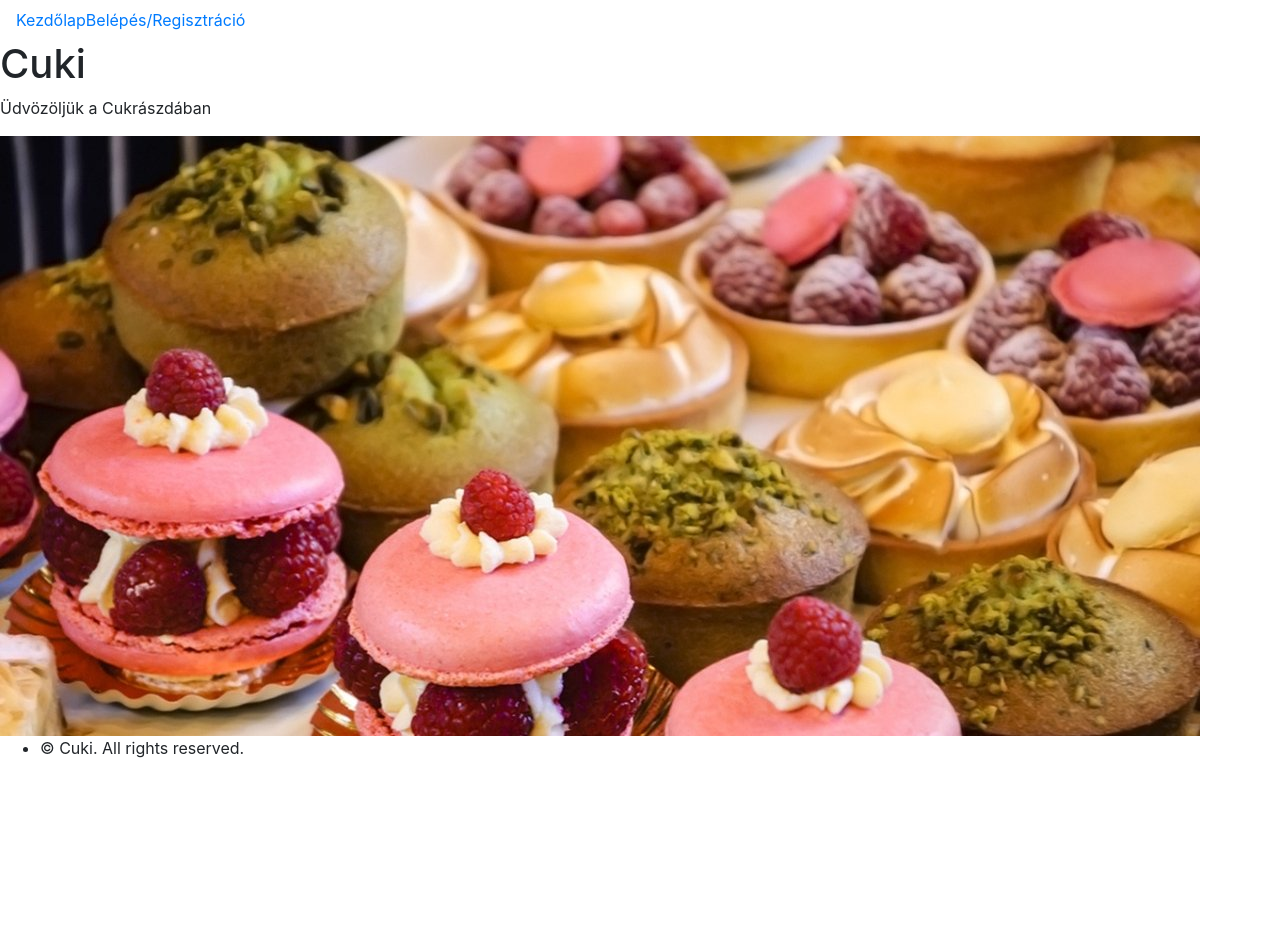
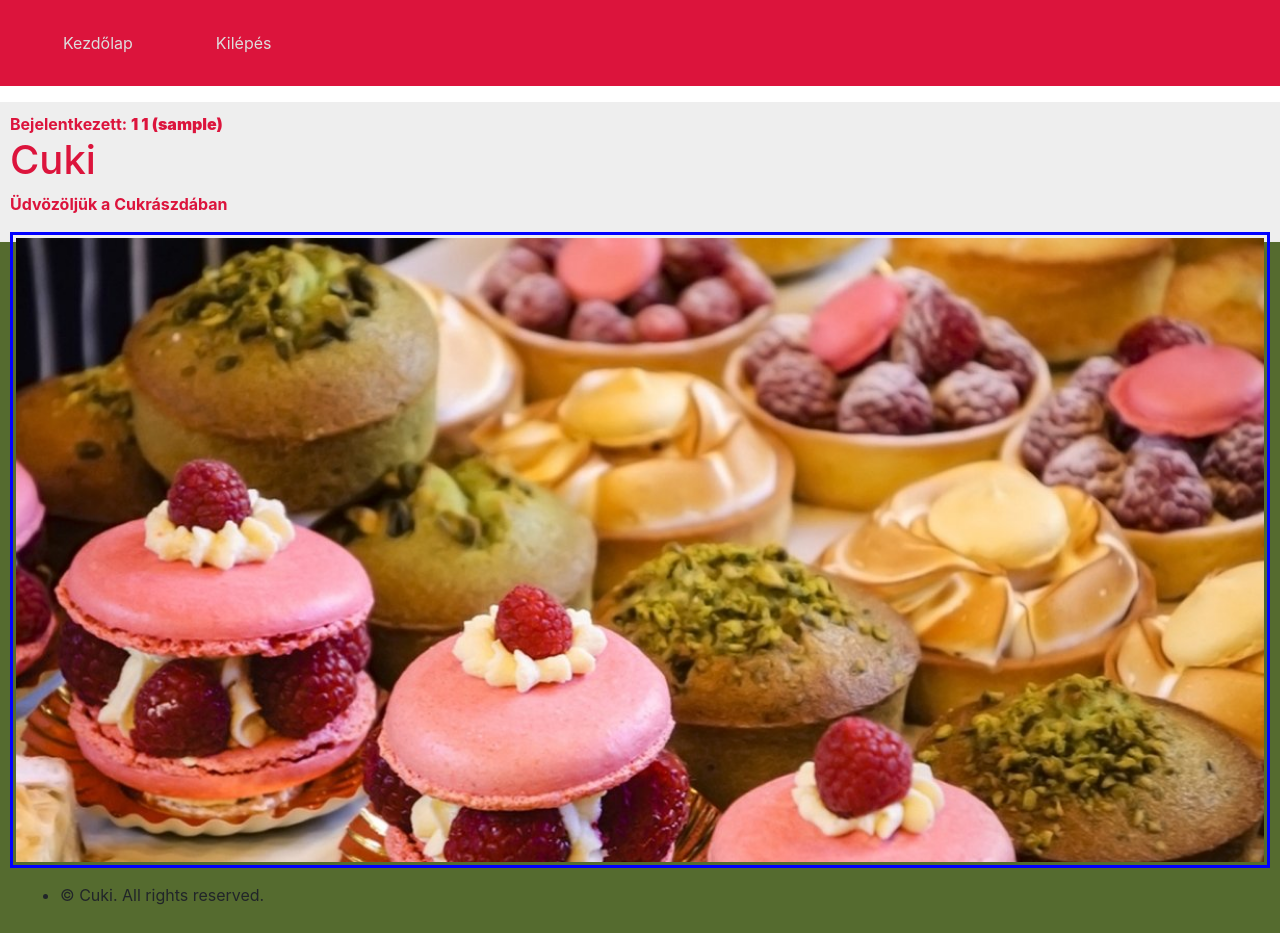
Before and after one commit to SomaHam44/GAMF-WEB2-BEADANDO1, a PHP site: page / in a window 1280 px wide. Before the commit the page ends 758 px from the top, so only its background shows below. Run offline with PHP 8.4, Linux system fonts and the light colour scheme; the visitor is signed in with stand-in values (Sample User, id 1); some libraries are stand-ins or nearby versions.

Commit message:
Add new files about login and starting style

```diff
--- /dev/null
+++ b/assets/css/main.css
@@ -0,0 +1,98 @@
+header {
+    border-radius: 0 px;
+    padding: 0 px;
+    margin: 0 px;
+}
+
+header img {
+    float: left;
+    margin: 20px 10px 0px 10px;
+}
+
+div#wrapper {
+    margin: 5 px;
+}
+
+aside {
+    display: table-cell;
+    vertical-align: top;
+}
+
+nav {
+    float: left;
+    width: 100%;
+    padding: 0;
+    margin: 0 0 1em 0;
+    list-style-type: none;
+    background-color: crimson;
+}
+
+nav ul {
+    list-style-type: none;
+    margin: 0px;
+    padding: 15px 0px;
+}
+
+nav ul li {
+    padding: 0px 15px;;
+}
+
+nav ul li.active {
+    border-right: 5px solid crimson;
+}
+
+nav ul a {
+    float:left;
+	padding: 0.25em 1em;
+	margin: 0.25em 0 0.25em 1em;
+	color: #DDD;
+	text-decoration: none;
+}
+
+div#content {
+    clear: left;
+    padding: 10px;
+    color: crimson;
+    font-weight: bold;
+    background-color: #EEE;
+	width: 100%;
+}
+
+div#content img{
+    float: right;
+    width: 100%;
+    height: auto;
+    margin: 0 0 15px 15px;
+    padding: 3px;
+    border: 3px solid blue;
+}
+
+footer {
+    display: table-cell;
+	border-radius: 0px;
+    margin: 0px;
+	width: 100%;
+    padding: 10px 20px;
+    background-color: darkolivegreen;
+	vertical-align: bottom;
+}
+
+table {
+    border-collapse: collapse;
+}
+th, td {
+    padding: 10px 50px 10px 5px;
+    text-align: left;
+    font-family: sans-serif;
+    font-size: x-small;
+}
+th {
+    color: #1E459E;
+    background-color: #B9C9FE;
+    border-top: 5px solid #AABCFE;
+}
+td {
+    color: #7274A5;
+    background-color: #D0DAFD;
+    border-top: 3px solid #FFFFFF;
+}
--- /dev/null
+++ b/logicals/kilepes.php
@@ -0,0 +1,6 @@
+<?php
+$data = $_SESSION;
+unset($_SESSION["csn"]);
+unset($_SESSION["un"]);
+unset($_SESSION["login"]);
+?>
--- a/templates/index.tpl.php
+++ b/templates/index.tpl.php
@@ -1,4 +1,5 @@
-
+<?php session_start(); ?>
+<?php if(file_exists('./logicals/'.$keres['fajl'].'.php')) { include("./logicals/{$keres['fajl']}.php"); } ?>
 <!DOCTYPE html>
 <html>
 
@@ -6,10 +7,16 @@
     <title><?= $ablakcim['cim']?></title>
     <meta charset="utf-8" />
     <meta name="viewport" content="width=device-width, initial-scale=1, user-scalable=no" />
+    <link rel="stylesheet" href="assets/css/main.css" type="text/css" />
+    <noscript>
+        <link rel="stylesheet" href="assets/css/noscript.css" type="text/css" />
+    </noscript>
     <link rel="stylesheet" href="https://cdn.jsdelivr.net/npm/bootstrap@4.0.0/dist/css/bootstrap.min.css" integrity="sha384-Gn5384xqQ1aoWXA+058RXPxPg6fy4IWvTNh0E263XmFcJlSAwiGgFAW/dAiS6JXm" crossorigin="anonymous">
     <script src="https://code.jquery.com/jquery-3.2.1.slim.min.js" integrity="sha384-KJ3o2DKtIkvYIK3UENzmM7KCkRr/rE9/Qpg6aAZGJwFDMVNA/GpGFF93hXpG5KkN" crossorigin="anonymous"></script>
     <script src="https://cdn.jsdelivr.net/npm/popper.js@1.12.9/dist/umd/popper.min.js" integrity="sha384-ApNbgh9B+Y1QKtv3Rn7W3mgPxhU9K/ScQsAP7hUibX39j7fakFPskvXusvfa0b4Q" crossorigin="anonymous"></script>
     <script src="https://cdn.jsdelivr.net/npm/bootstrap@4.0.0/dist/js/bootstrap.min.js" integrity="sha384-JZR6Spejh4U02d8jOt6vLEHfe/JQGiRRSQQxSfFWpi1MquVdAyjUar5+76PVCmYl" crossorigin="anonymous"></script>
+    <?php if (file_exists('./assets/css' . $keres['fajl'] . '.css')) { ?>
+        <link rel="stylesheet" href="./assets/css/<?= $keres['fajl'] ?>.css" type="text/css"><?php } ?>
 </head>
 
 <body class="is-preload">
@@ -38,7 +45,7 @@
     </header>
 
     <div id="content">
-		<?php if(isset($_SESSION['login'])) { ?>Bejelentkezve: <strong><?= $_SESSION['csn']." ".$_SESSION['un']." (".$_SESSION['login'].")" ?></strong><?php } ?>
+		<?php if(isset($_SESSION['login'])) { ?>Bejelentkezett: <strong><?= $_SESSION['csn']." ".$_SESSION['un']." (".$_SESSION['login'].")" ?></strong><?php } ?>
         <?php include("./templates/pages/{$keres['fajl']}.tpl.php"); ?>
     </div>
 
@@ -51,13 +58,6 @@
     </footer>
 
 
-    <script src="assets/js/jquery.min.js"></script>
-    <script src="assets/js/jquery.scrollex.min.js"></script>
-    <script src="assets/js/jquery.scrolly.min.js"></script>
-    <script src="assets/js/browser.min.js"></script>
-    <script src="assets/js/breakpoints.min.js"></script>
-    <script src="assets/js/util.js"></script>
-    <script src="assets/js/main.js"></script>
 </body>
 
 </html>
--- a/templates/pages/kezdolap.tpl.php
+++ b/templates/pages/kezdolap.tpl.php
@@ -1,7 +1,7 @@
 <section>
-	<div class="inner">
+	<div class="content">
 		<h1>Cuki</h1>
 		<p>Üdvözöljük a Cukrászdában</p>
-        <img src="images/kep01.jpg">
+        <img src="images/kep01.jpg" data-position="center center" width="490" height="500">
 	</div>
 </section>
```
Also changed, not shown: logicals/belep.php (added, +25 -0 lines), logicals/regisztral.php (added, +43 -0 lines).
